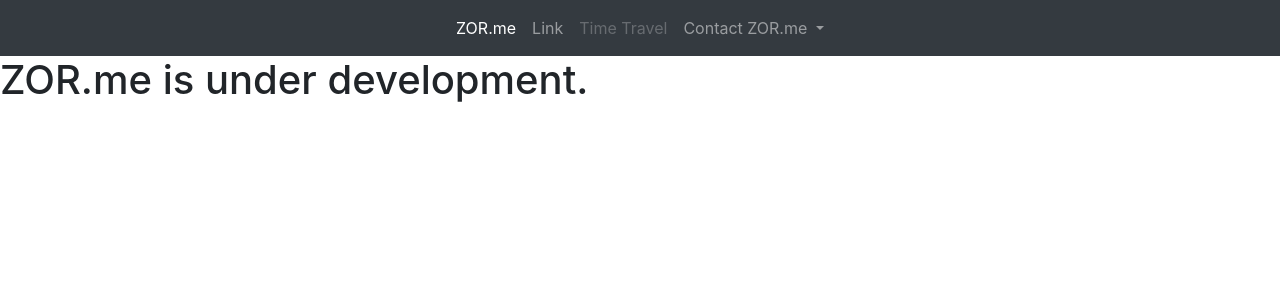
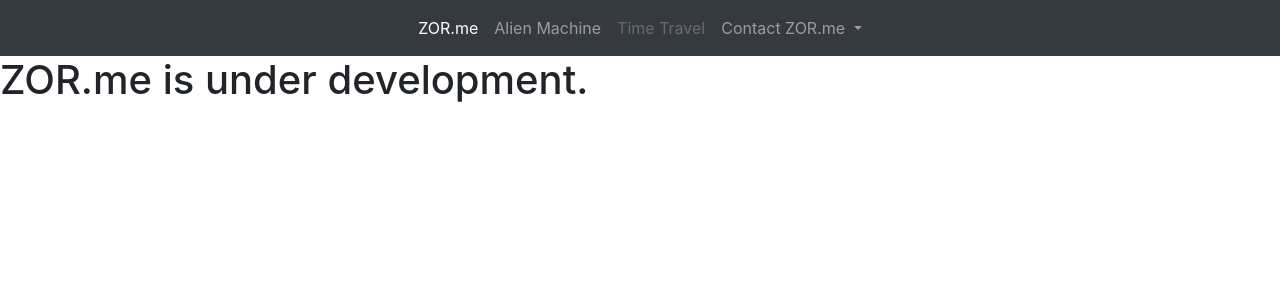
Before and after one commit to raybes/zor, a Django app: page / in a window 1280 px wide. Shown: the top 300 px of the page. Run offline with Django 3.2, Linux system fonts and the light colour scheme; some libraries are stand-ins or nearby versions.

Commit message:
More Fixes

```diff
--- a/base_app/templates/base.html
+++ b/base_app/templates/base.html
@@ -5,7 +5,7 @@
         <meta charset="utf-8"/>
         <title>
             {% block title %}
-                {% endblock title %}
+            {% endblock title %}
         </title>
         <meta content="" name="description">
         <meta content="width=device-width, initial-scale=1" name="viewport"/>
@@ -29,7 +29,7 @@
                             ZOR.me
                         </a>
                           <li class="nav-item">
-                <a class="nav-link" href="#">Link</a>
+                <a class="nav-link" href="https://soundcloud.com/user-337588270">Alien Machine</a>
               </li>
                         <li class="nav-item">
                             <a aria-disabled="true" class="nav-link disabled" href="#" tabindex="-1">
```
